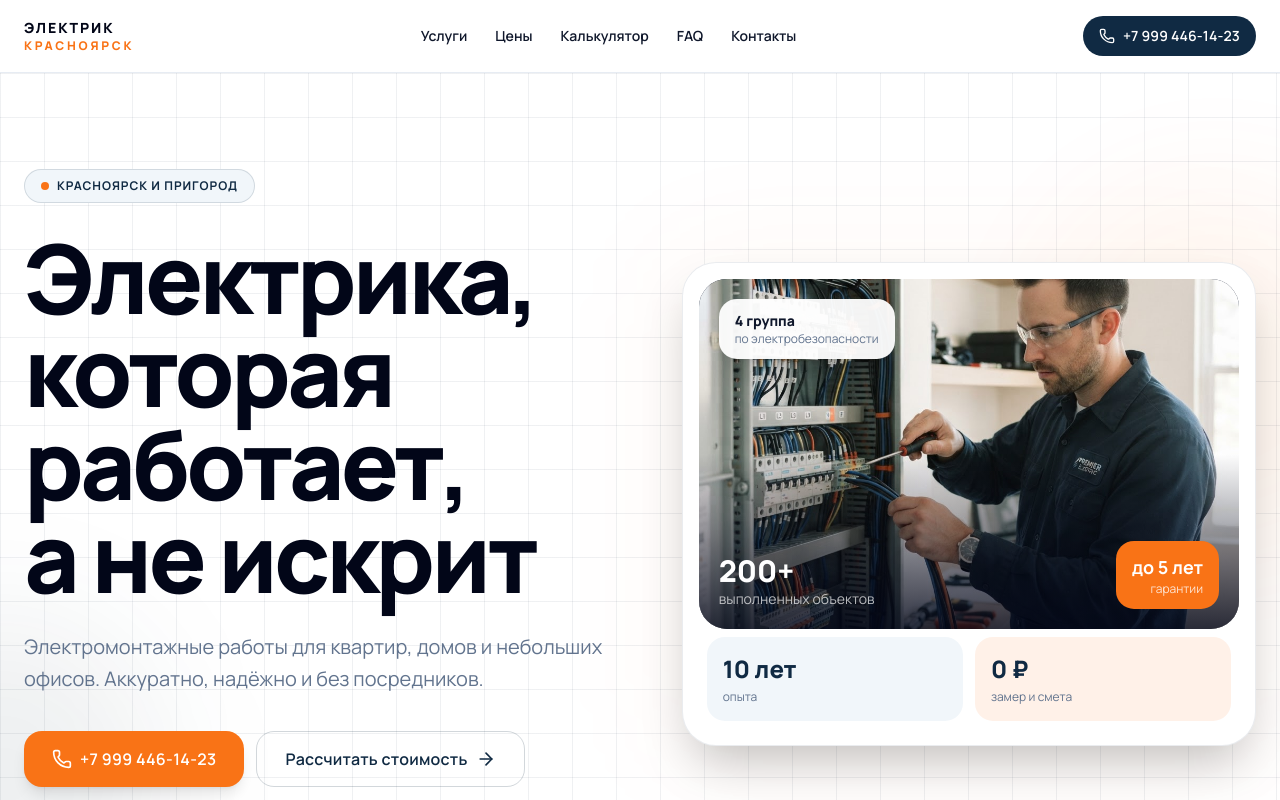
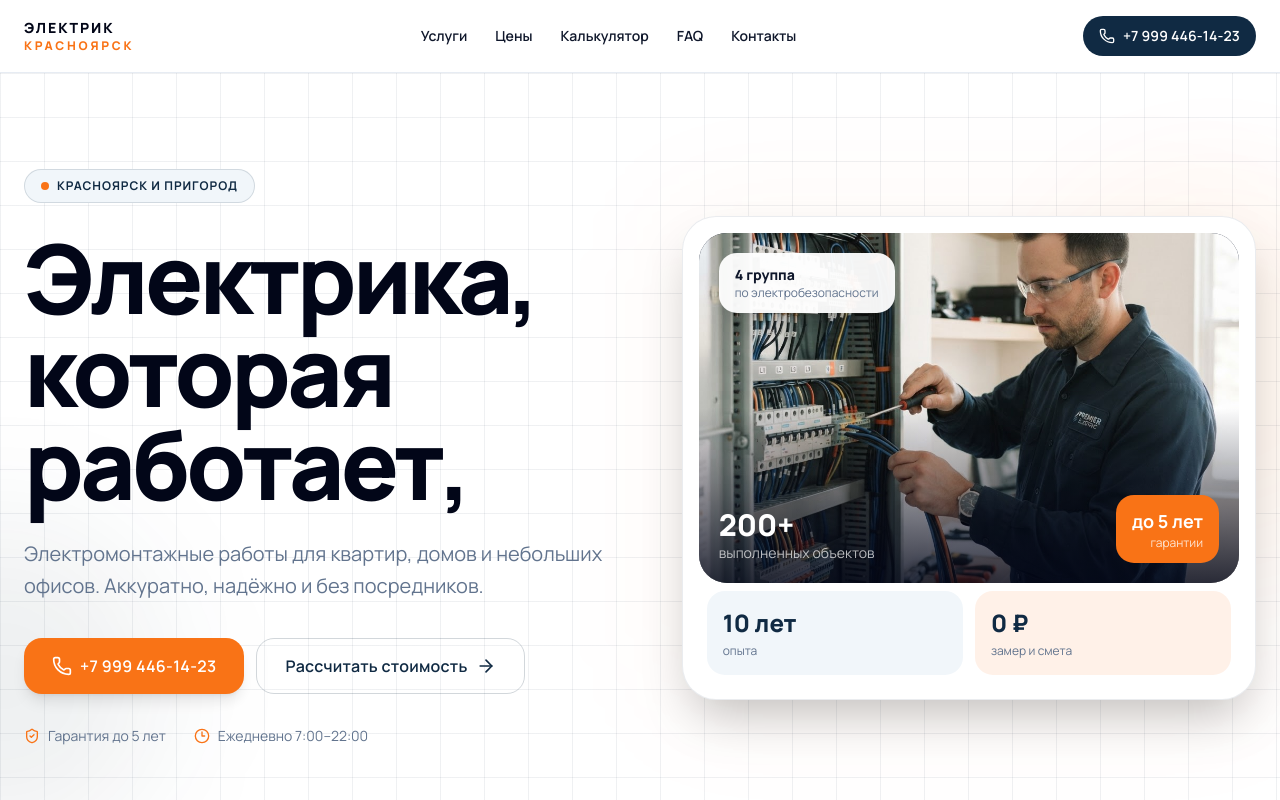
Before and after one commit to vklyucherevaa-cyber/elektrik-krasnoyarsk, a Next.js app: page / in a window 1280 px wide. Shown: the top 800 px of the page. Built offline with nearby package versions, Linux system fonts and the light colour scheme.

Commit message:
Обновить заголовок

```diff
--- a/app/page.tsx
+++ b/app/page.tsx
@@ -586,7 +586,7 @@ export default function Page() {
             <h1 className="reveal reveal-delay-1 mt-7 max-w-4xl text-5xl font-extrabold leading-[0.97] tracking-[-0.04em] text-slate-950 sm:text-6xl lg:text-8xl">
               Электрика,
               <span className="block">которая работает,</span>
-              а не искрит
+
             </h1>
 
             <p className="reveal reveal-delay-2 mt-7 max-w-2xl text-lg leading-8 text-slate-500 sm:text-xl">
```
